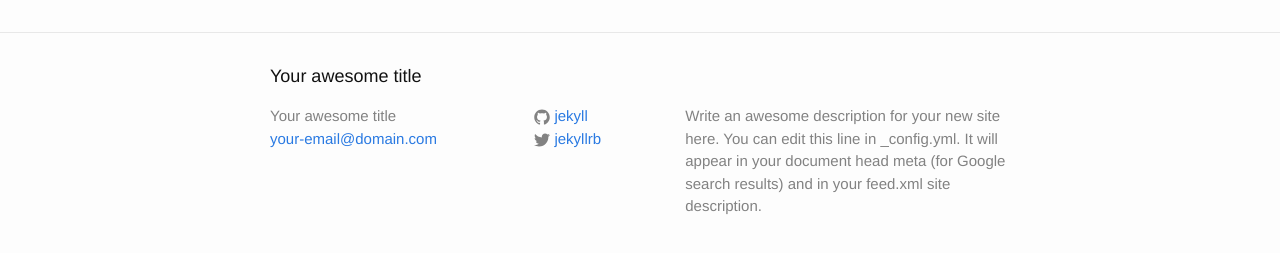
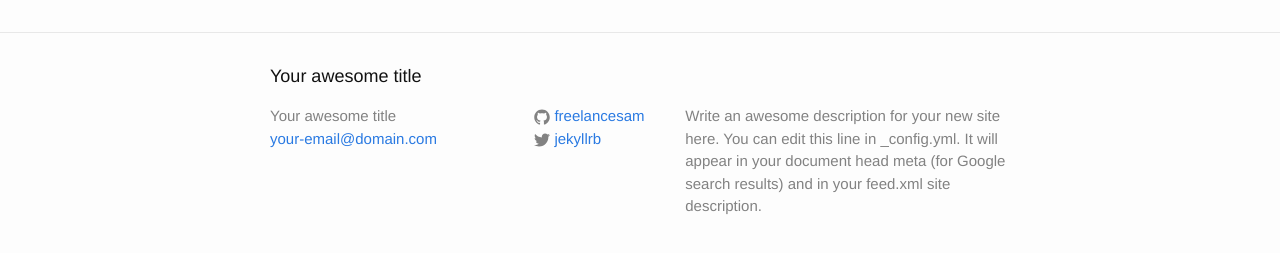
Before and after one commit to freelancesam/alanturing.github.io, a Jekyll site: the page built from index.html, in a window 1280 px wide. Shown: the part 264-517 px from the top of the page. Built offline with Jekyll 4.4.1, drawn with Linux system fonts in a browser that asks for light colours.

Commit message:
Update _config.yml

```diff
--- a/_config.yml
+++ b/_config.yml
@@ -15,7 +15,7 @@ description: > # this means to ignore newlines until "baseurl:"
 baseurl: "" # the subpath of your site, e.g. /blog
 url: "http://yourdomain.com" # the base hostname & protocol for your site
 twitter_username: jekyllrb
-github_username:  jekyll
+github_username:  freelancesam
 
 # Build settings
 markdown: kramdown
```
